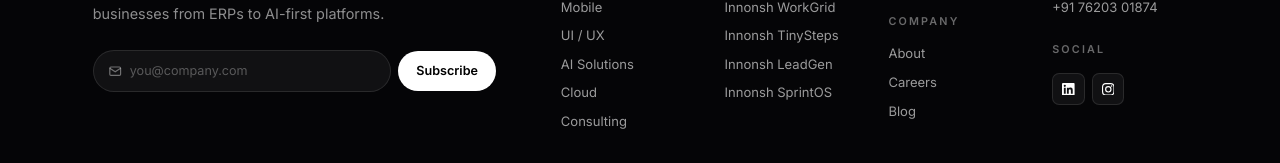
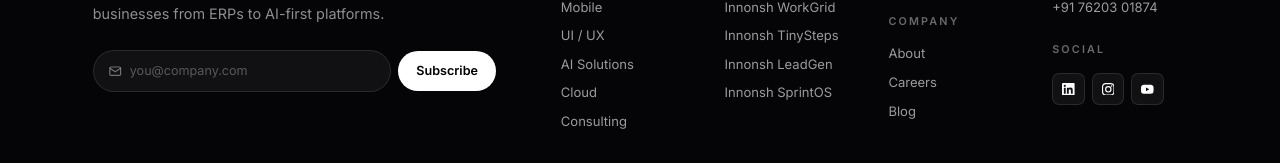
Before and after one commit to innonshtech/innonsh-website, a React (Vite) app in the folder client/: page /careers in a window 1280 px wide. Shown: the part 1064-1227 px from the top of the page. Built offline with nearby package versions, Linux system fonts and the light colour scheme; no server answers; a web font is replaced by a local one.

Commit message:
updated youtube logo and link

```diff
--- a/client/src/components/navigation/Footer.jsx
+++ b/client/src/components/navigation/Footer.jsx
@@ -156,6 +156,15 @@
                 >
                   <svg width="14" height="14" viewBox="0 0 24 24" fill="currentColor"><path d="M12 2.16c3.2 0 3.58.01 4.85.07 3.25.15 4.77 1.69 4.92 4.92.06 1.27.07 1.65.07 4.85s-.01 3.58-.07 4.85c-.15 3.23-1.66 4.77-4.92 4.92-1.27.06-1.65.07-4.85.07s-3.58-.01-4.85-.07c-3.26-.15-4.77-1.7-4.92-4.92-.06-1.27-.07-1.65-.07-4.85s.01-3.58.07-4.85C2.38 3.92 3.9 2.38 7.15 2.23 8.42 2.17 8.8 2.16 12 2.16zM12 0C8.74 0 8.33.01 7.05.07 2.7.27.27 2.69.07 7.05.01 8.33 0 8.74 0 12s.01 3.67.07 4.95c.2 4.36 2.62 6.78 6.98 6.98C8.33 23.99 8.74 24 12 24s3.67-.01 4.95-.07c4.35-.2 6.78-2.62 6.98-6.98.06-1.28.07-1.69.07-4.95s-.01-3.67-.07-4.95c-.2-4.35-2.62-6.78-6.98-6.98C15.67.01 15.26 0 12 0zm0 5.84a6.16 6.16 0 1 0 0 12.32 6.16 6.16 0 0 0 0-12.32zM12 16a4 4 0 1 1 0-8 4 4 0 0 1 0 8zm6.41-11.85a1.44 1.44 0 1 0 0 2.88 1.44 1.44 0 0 0 0-2.88z"/></svg>
                 </a>
+                <a
+                  href="https://www.youtube.com/@Innonsh"
+                  target="_blank"
+                  rel="noopener noreferrer"
+                  className="w-9 h-9 rounded-lg grid place-items-center bg-white/5 hover:bg-white/10 transition border border-white/10"
+                  aria-label="YouTube"
+                >
+                  <svg width="14" height="14" viewBox="0 0 24 24" fill="currentColor"><path d="M23.498 6.186a3.016 3.016 0 0 0-2.122-2.136C19.505 3.545 12 3.545 12 3.545s-7.505 0-9.377.505A3.017 3.017 0 0 0 .502 6.186C0 8.07 0 12 0 12s0 3.93.502 5.814a3.016 3.016 0 0 0 2.122 2.136c1.871.505 9.376.505 9.376.505s7.505 0 9.377-.505a3.015 3.015 0 0 0 2.122-2.136C24 15.93 24 12 24 12s0-3.93-.502-5.814zM9.545 15.568V8.432L15.818 12l-6.273 3.568z"/></svg>
+                </a>
               </div>
             </div>
           </div>
```
